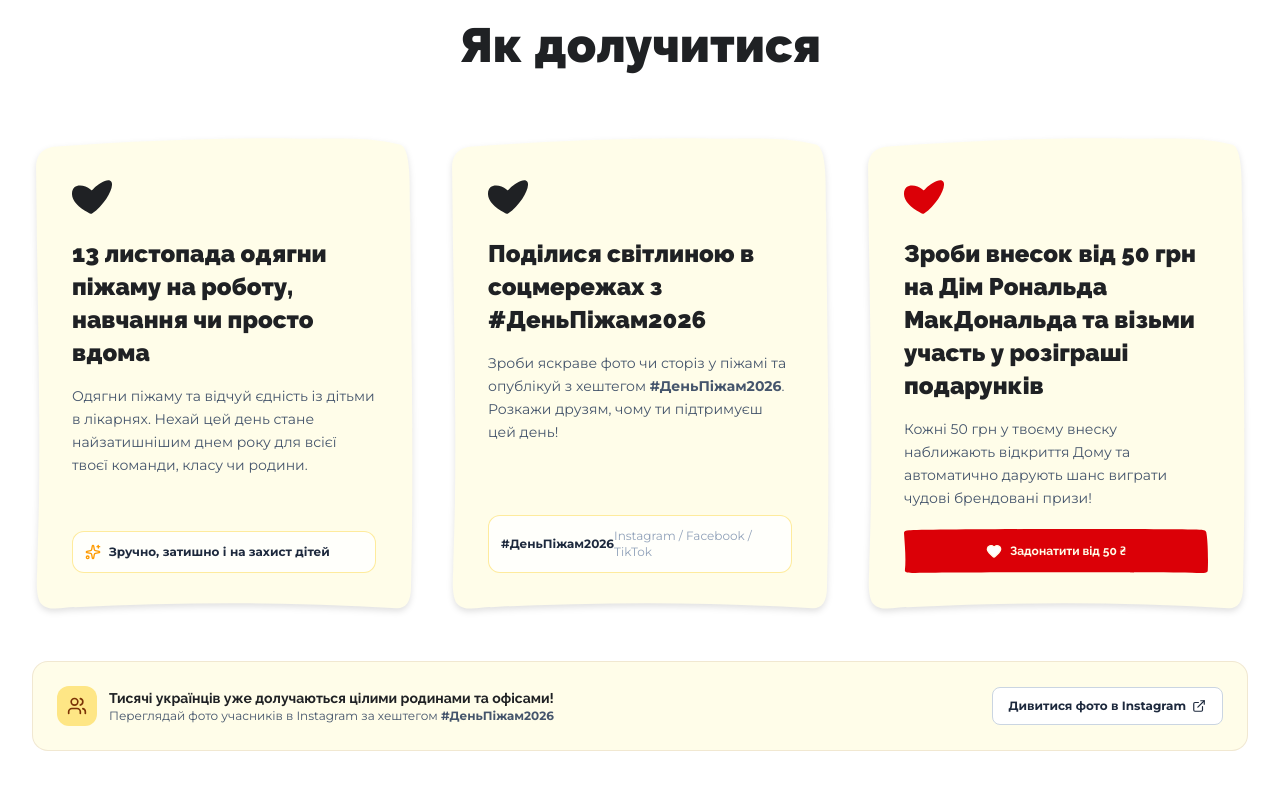
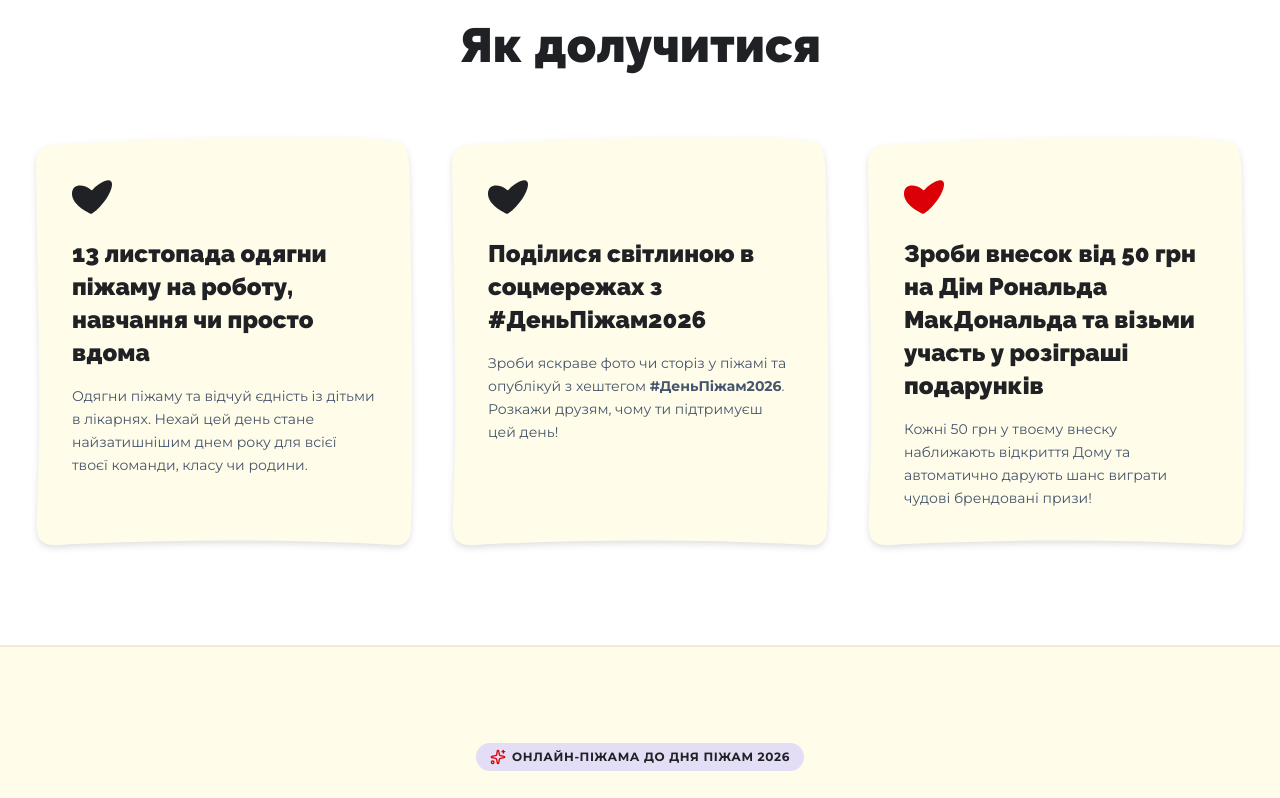
Before and after one commit to OlegV1asenko/pajama-avatar, a Next.js app: page / in a window 1280 px wide. Shown: the part 1100-1898 px from the top of the page. Built offline with nearby package versions, Linux system fonts and the light colour scheme.

Commit message:
fix: remove extra step buttons and social proof banner matching original site

```diff
--- a/app/page.tsx
+++ b/app/page.tsx
@@ -352,8 +352,7 @@
 
             {/* Step 1 */}
             <div className="drop-shadow-md hover:drop-shadow-xl transition-all duration-300">
-              <div className="rmhc-mask bg-[#FFFDE9] p-8 sm:p-10 flex flex-col justify-between h-full space-y-5">
-                <div className="space-y-4">
+              <div className="rmhc-mask bg-[#FFFDE9] p-8 sm:p-10 flex flex-col justify-start h-full space-y-4">
                 <div className="w-12 h-12 flex items-center justify-start text-[#1F2124]">
                   <svg xmlns="http://www.w3.org/2000/svg" viewBox="0 0 41.56 35.05" className="w-10 h-10 fill-[#1F2124]">
                     <path d="M20.82,34.79c-.4.29-.93.33-1.38.13C15.91,33.29.66,25.67.03,14.86-.69,2.63,12.74,4.07,18.97,9.35c0,0,.99,1,1.68,1.2.68.19,1.59-1.78,4.32-4.08,2.49-2.1,13.19-10.07,16.07-4.56s-6.2,22.96-20.22,32.88Z" />
@@ -366,17 +365,11 @@
                   Одягни піжаму та відчуй єдність із дітьми в лікарнях. Нехай цей день стане найзатишнішим днем року для всієї твоєї команди, класу чи родини.
                 </p>
               </div>
-                <div className="p-3 rounded-xl bg-white/80 border border-amber-200/80 text-xs font-bold text-slate-800 flex items-center gap-2">
-                  <Sparkles className="w-4 h-4 text-amber-500 shrink-0" />
-                  <span>Зручно, затишно і на захист дітей</span>
-                </div>
-              </div>
             </div>
 
             {/* Step 2 */}
             <div className="drop-shadow-md hover:drop-shadow-xl transition-all duration-300">
-              <div className="rmhc-mask bg-[#FFFDE9] p-8 sm:p-10 flex flex-col justify-between h-full space-y-5">
-                <div className="space-y-4">
+              <div className="rmhc-mask bg-[#FFFDE9] p-8 sm:p-10 flex flex-col justify-start h-full space-y-4">
                 <div className="w-12 h-12 flex items-center justify-start text-[#1F2124]">
                   <svg xmlns="http://www.w3.org/2000/svg" viewBox="0 0 41.56 35.05" className="w-10 h-10 fill-[#1F2124]">
                     <path d="M20.82,34.79c-.4.29-.93.33-1.38.13C15.91,33.29.66,25.67.03,14.86-.69,2.63,12.74,4.07,18.97,9.35c0,0,.99,1,1.68,1.2.68.19,1.59-1.78,4.32-4.08,2.49-2.1,13.19-10.07,16.07-4.56s-6.2,22.96-20.22,32.88Z" />
@@ -389,65 +382,28 @@
                   Зроби яскраве фото чи сторіз у піжамі та опублікуй з хештегом <strong>#ДеньПіжам2026</strong>. Розкажи друзям, чому ти підтримуєш цей день!
                 </p>
               </div>
-                <div className="p-3 rounded-xl bg-white/80 border border-amber-200/80 text-xs font-bold text-slate-800 flex items-center justify-between">
-                  <span>#ДеньПіжам2026</span>
-                  <span className="text-slate-400 font-normal">Instagram / Facebook / TikTok</span>
-                </div>
-              </div>
             </div>
 
             {/* Step 3 */}
             <div className="drop-shadow-md hover:drop-shadow-xl transition-all duration-300">
-              <div className="rmhc-mask bg-[#FFFDE9] p-8 sm:p-10 flex flex-col justify-between h-full space-y-5">
-                <div className="space-y-4">
-                  <div className="w-12 h-12 flex items-center justify-start text-[#DB0007]">
+              <div
+                onClick={handleOpenDonate}
+                className="rmhc-mask bg-[#FFFDE9] p-8 sm:p-10 flex flex-col justify-start h-full space-y-4 cursor-pointer group"
+              >
+                <div className="w-12 h-12 flex items-center justify-start text-[#DB0007] group-hover:scale-110 transition-transform">
                   <svg xmlns="http://www.w3.org/2000/svg" viewBox="0 0 41.56 35.05" className="w-10 h-10 fill-[#DB0007]">
                     <path d="M20.82,34.79c-.4.29-.93.33-1.38.13C15.91,33.29.66,25.67.03,14.86-.69,2.63,12.74,4.07,18.97,9.35c0,0,.99,1,1.68,1.2.68.19,1.59-1.78,4.32-4.08,2.49-2.1,13.19-10.07,16.07-4.56s-6.2,22.96-20.22,32.88Z" />
                   </svg>
                 </div>
-                  <h3 className="text-xl sm:text-2xl font-black text-[#1F2124] leading-snug font-raleway">
+                <h3 className="text-xl sm:text-2xl font-black text-[#1F2124] leading-snug font-raleway group-hover:text-[#DB0007] transition-colors">
                   Зроби внесок від 50 грн на Дім Рональда МакДональда та візьми участь у розіграші подарунків
                 </h3>
                 <p className="text-sm text-slate-600 leading-relaxed font-montserrat">
                   Кожні 50 грн у твоєму внеску наближають відкриття Дому та автоматично дарують шанс виграти чудові брендовані призи!
                 </p>
               </div>
-                <button
-                  onClick={handleOpenDonate}
-                  className="rmhc-btn w-full py-3.5 px-4 bg-[#DB0007] hover:bg-[#91187D] text-[#FFFDE9] font-bold text-xs shadow-xs active:scale-98 transition-all flex items-center justify-center gap-2 cursor-pointer font-raleway"
-                >
-                  <Heart className="w-4 h-4 fill-white" />
-                  <span>Задонатити від 50 ₴</span>
-                </button>
-              </div>
             </div>
 
-          </div>
-
-          {/* Social Proof Banner */}
-          <div className="mt-12 p-6 rounded-2xl bg-[#FFFDE9] border border-amber-900/10 flex flex-col sm:flex-row items-center justify-between gap-4">
-            <div className="flex items-center gap-3">
-              <div className="w-10 h-10 rounded-xl bg-amber-200 text-amber-900 flex items-center justify-center shrink-0">
-                <Users className="w-5 h-5" />
-              </div>
-              <div>
-                <h4 className="text-sm font-bold text-[#1F2124] font-raleway">
-                  Тисячі українців уже долучаються цілими родинами та офісами!
-                </h4>
-                <p className="text-xs text-slate-600 font-montserrat">
-                  Переглядай фото учасників в Instagram за хештегом <strong>#ДеньПіжам2026</strong>
-                </p>
-              </div>
-            </div>
-            <a
-              href="https://www.instagram.com/explore/tags/деньпіжам/"
-              target="_blank"
-              rel="noopener noreferrer"
-              className="py-2.5 px-4 rounded-lg bg-white text-slate-800 font-bold text-xs border border-slate-300 hover:bg-amber-50 transition-colors inline-flex items-center gap-1.5 shrink-0"
-            >
-              <span>Дивитися фото в Instagram</span>
-              <ExternalLink className="w-3.5 h-3.5" />
-            </a>
           </div>
 
         </div>
```
Lines whose indentation alone changed are shown as unchanged.
